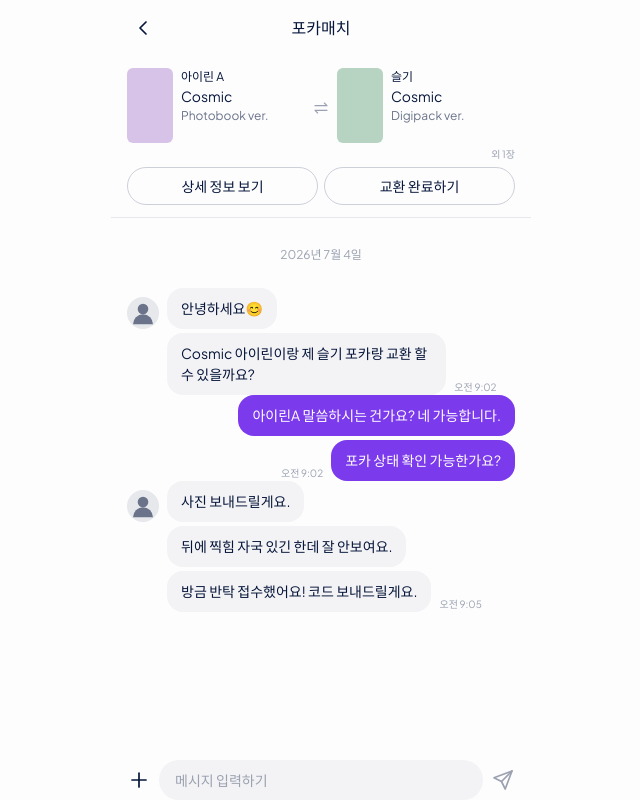
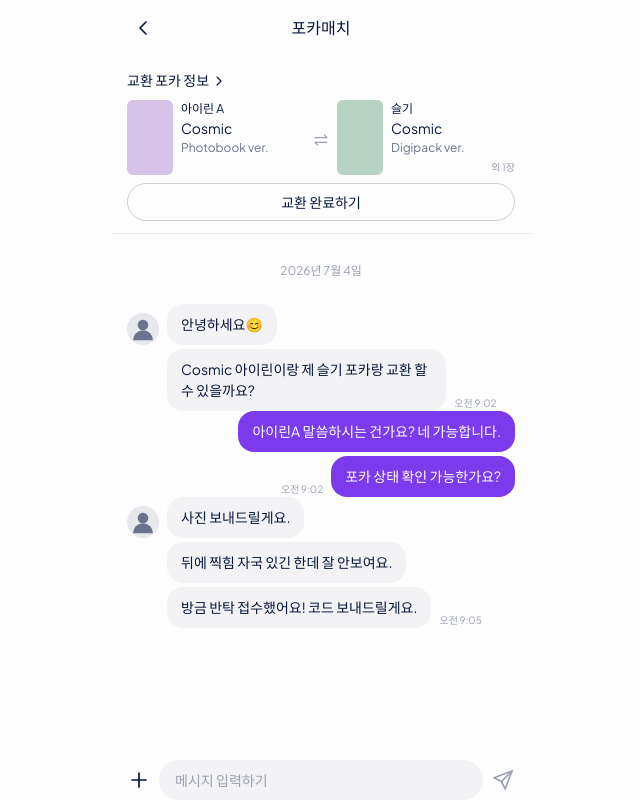
Before and after one commit to perweekdev/swypweb-client, a Next.js app: page /chat/1 in a window 1280 px wide. Shown: the whole page, without its empty margins (319-959 px from the left). Built offline with nearby package versions, Linux system fonts and the light colour scheme; a web font is replaced by a local one.

Commit message:
refactor: replace CHAT screens with design-system components
- CHAT-002 매치 정보를 ExchangeInfoHeader 로 통합 (상세 링크 흡수)
- CHAT-003 교환 포카 정보를 ExchangeCardSections 로 교체
- CHAT-004 완료 선택 그리드를 SelectableCardGrid 로 교체

```diff
--- a/src/app/(fullscreen)/chat/[id]/detail/page.tsx
+++ b/src/app/(fullscreen)/chat/[id]/detail/page.tsx
@@ -1,37 +1,10 @@
 import { notFound } from 'next/navigation';
 import { Header } from '@components/layout/header';
-import { PhotocardCard } from '@components/photocard/photocard-card';
+import { ExchangeCardSections } from '@components/common/exchange-card-sections';
 import { findMockChatRoom, mockChatRooms } from '@/mocks/chat';
-import type { Photocard } from '@/types/photocard.types';
 
 export function generateStaticParams() {
   return mockChatRooms.map((room) => ({ id: room.id }));
-}
-
-/** 있어요 / 구해요 섹션 — 라벨 옆에 포카 수, 3열 그리드 */
-function CardSection({
-  label,
-  cards,
-  className = '',
-}: {
-  label: string;
-  cards: Photocard[];
-  className?: string;
-}) {
-  return (
-    <section className={className}>
-      <h2 className="text-button2 text-secondary-900">
-        {label} {cards.length}
-      </h2>
-      <ul className="mt-1.5 grid grid-cols-3 gap-2">
-        {cards.map((card) => (
-          <li key={card.id}>
-            <PhotocardCard card={card} />
-          </li>
-        ))}
-      </ul>
-    </section>
-  );
 }
 
 /** CHAT-003 교환 포카 정보 (조회 전용) */
@@ -48,8 +21,10 @@ export default async function ChatExchangeDetailPage({
     <>
       <Header title="교환 포카 정보" />
       <div className="px-4 pt-1">
-        <CardSection label="있어요" cards={room.exchangeSet.myCards} />
-        <CardSection label="구해요" cards={room.exchangeSet.partnerCards} className="mt-5" />
+        <ExchangeCardSections
+          haveCards={room.exchangeSet.myCards}
+          wantCards={room.exchangeSet.partnerCards}
+        />
       </div>
     </>
   );
--- a/src/components/chat/chat-complete-selector.tsx
+++ b/src/components/chat/chat-complete-selector.tsx
@@ -2,14 +2,12 @@
 
 import { useState } from 'react';
 import { useRouter } from 'next/navigation';
-import { CheckIcon } from '@components/icons';
 import { Header } from '@components/layout/header';
-import { PhotocardCard } from '@components/photocard/photocard-card';
 import { Button } from '@components/ui/button';
 import { ConfirmDialog } from '@components/ui/confirm-dialog';
+import { SelectableCardGrid } from '@components/photocard/selectable-card-grid';
 import { CHAT_ROUTES } from '@constants/routes';
 import type { ChatRoom } from '@/types/chat.types';
-import type { Photocard } from '@/types/photocard.types';
 
 /** 어떤 삭제 팝업을 띄울지 (스토리보드 CHAT-004 동작 정의) */
 type DeleteDialog = 'cards' | 'set';
@@ -26,68 +24,6 @@ const DIALOG_COPY = {
     confirmText: '세트 삭제하기',
   },
 } as const;
-
-/** 선택 가능한 포카 카드. 미선택은 반투명, 체크 표시는 항상 선명하다(계측). */
-function SelectableCard({
-  card,
-  selected,
-  onToggle,
-}: {
-  card: Photocard;
-  selected: boolean;
-  onToggle: () => void;
-}) {
-  return (
-    <button
-      type="button"
-      onClick={onToggle}
-      aria-pressed={selected}
-      className="relative block w-full text-left"
-    >
-      <div className={selected ? '' : 'opacity-50'}>
-        <PhotocardCard card={card} />
-      </div>
-      <span
-        className={`absolute right-2 top-2 flex size-5 items-center justify-center rounded-full text-white ${
-          selected ? 'bg-primary-900' : 'bg-gray-500'
-        }`}
-      >
-        <CheckIcon className="size-3" />
-      </span>
-    </button>
-  );
-}
-
-function CardSection({
-  label,
-  cards,
-  selected,
-  onToggle,
-  className = '',
-}: {
-  label: string;
-  cards: Photocard[];
-  selected: Set<string>;
-  onToggle: (id: string) => void;
-  className?: string;
-}) {
-  return (
-    <section className={className}>
-      <h2 className="text-button2 text-secondary-900">{label}</h2>
-      <ul className="mt-1.5 grid grid-cols-3 gap-2">
-        {cards.map((card) => (
-          <li key={card.id}>
-            <SelectableCard
-              card={card}
-              selected={selected.has(card.id)}
-              onToggle={() => onToggle(card.id)}
-            />
-          </li>
-        ))}
-      </ul>
-    </section>
-  );
-}
 
 const toggleIn = (set: Set<string>, id: string) => {
   const next = new Set(set);
@@ -142,20 +78,25 @@ export function ChatCompleteSelector({ room }: { room: ChatRoom }) {
           {'교환이 완료된 포카를\n선택하세요.'}
         </p>
 
-        <CardSection
-          label="내 포카"
+        <section className="mt-6">
+          <h2 className="text-button2 text-secondary-900">내 포카</h2>
+          <SelectableCardGrid
             cards={myCards}
             selected={myPicked}
             onToggle={(id) => setMyPicked((prev) => toggleIn(prev, id))}
-          className="mt-6"
+            className="mt-1.5"
           />
-        <CardSection
-          label="상대방 포카"
+        </section>
+
+        <section className="mt-5">
+          <h2 className="text-button2 text-secondary-900">상대방 포카</h2>
+          <SelectableCardGrid
             cards={partnerCards}
             selected={partnerPicked}
             onToggle={(id) => setPartnerPicked((prev) => toggleIn(prev, id))}
-          className="mt-5"
+            className="mt-1.5"
           />
+        </section>
       </div>
 
       {dialog && (
--- a/src/components/chat/chat-match-info.tsx
+++ b/src/components/chat/chat-match-info.tsx
@@ -1,32 +1,16 @@
-import Link from 'next/link';
-import { SwapIcon } from '@components/icons';
-import { PhotocardMeta } from '@components/photocard/photocard-card';
+'use client';
+
+import { useRouter } from 'next/navigation';
 import { Button } from '@components/ui/button';
+import { ExchangeInfoHeader } from '@components/common/exchange-info-header';
 import { CHAT_ROUTES } from '@constants/routes';
 import type { ExchangeStatus } from '@/types/chat.types';
-import type { ExchangeSet, Photocard } from '@/types/photocard.types';
-
-/** 대표 포카 1장 + 정보 (멤버명 / 앨범명 / 앨범 버전) */
-function RepresentativeCard({ card }: { card: Photocard }) {
-  return (
-    <div className="flex min-w-0 flex-1 items-start gap-2">
-      {/* TODO: imageUrl 제공 시 next/image로 교체 */}
-      <div
-        className="h-[75px] w-[46px] shrink-0 rounded-md"
-        style={{ backgroundColor: card.color }}
-        role="img"
-        aria-label={`${card.memberName} ${card.albumName} ${card.versionName}`}
-      />
-      <div className="min-w-0">
-        <PhotocardMeta card={card} />
-      </div>
-    </div>
-  );
-}
+import type { ExchangeSet } from '@/types/photocard.types';
 
 /**
- * CHAT-002 상단 교환 정보. 스크롤해도 상단에 유지된다(memo).
- * 교환 완료 후에는 '교환 완료하기'가 사라지고 '상세 정보 보기'만 남는다.
+ * CHAT-002 상단 교환 정보. 스크롤해도 상단에 유지된다(sticky).
+ * 교환 요약(ExchangeInfoHeader: 교환 포카 정보 링크 + 대표 포카 ⇄ 대표 포카) +
+ * 교환 완료하기(진행중일 때만). 완료 후에는 요약만 남는다.
  */
 export function ChatMatchInfo({
   roomId,
@@ -37,36 +21,24 @@ export function ChatMatchInfo({
   exchangeSet: ExchangeSet;
   status: ExchangeStatus;
 }) {
-  const { myCards, partnerCards } = exchangeSet;
-  // 구해요(원해요)로 등록한 포카 중 대표 1장을 뺀 나머지 장 수. 그래서 우측(구해요)에만 표시된다.
-  const extraCount = partnerCards.length - 1;
+  const router = useRouter();
 
   return (
-    <section className="border-b border-secondary-50 px-4 pt-3">
-      <div className="flex items-start gap-2">
-        <RepresentativeCard card={myCards[0]} />
-        <SwapIcon className="mt-8 size-4 shrink-0 text-secondary-300" />
-        <RepresentativeCard card={partnerCards[0]} />
-      </div>
-
-      <p className="mt-1 h-4 text-right text-body4 text-secondary-300">
-        {extraCount > 0 && `외 ${extraCount}장`}
-      </p>
-
-      <div className="flex gap-1.5 pb-3 pt-1">
-        <Link href={CHAT_ROUTES.roomDetail(roomId)} className="flex-1">
-          <Button variant="outline" size="sm" className="w-full py-2.5">
-            상세 정보 보기
-          </Button>
-        </Link>
-        {status === 'ongoing' && (
-          <Link href={CHAT_ROUTES.roomComplete(roomId)} className="flex-1">
-            <Button variant="outline" size="sm" className="w-full py-2.5">
-              교환 완료하기
-            </Button>
-          </Link>
-        )}
-      </div>
+    <section className="border-b border-secondary-50 px-4 pb-3 pt-3">
+      <ExchangeInfoHeader
+        exchangeSet={exchangeSet}
+        onViewAll={() => router.push(CHAT_ROUTES.roomDetail(roomId))}
+      />
+      {status === 'ongoing' && (
+        <Button
+          variant="outline"
+          size="sm"
+          className="mt-2 w-full py-2.5"
+          onClick={() => router.push(CHAT_ROUTES.roomComplete(roomId))}
+        >
+          교환 완료하기
+        </Button>
+      )}
     </section>
   );
 }
```
Lines whose indentation alone changed are shown as unchanged.
